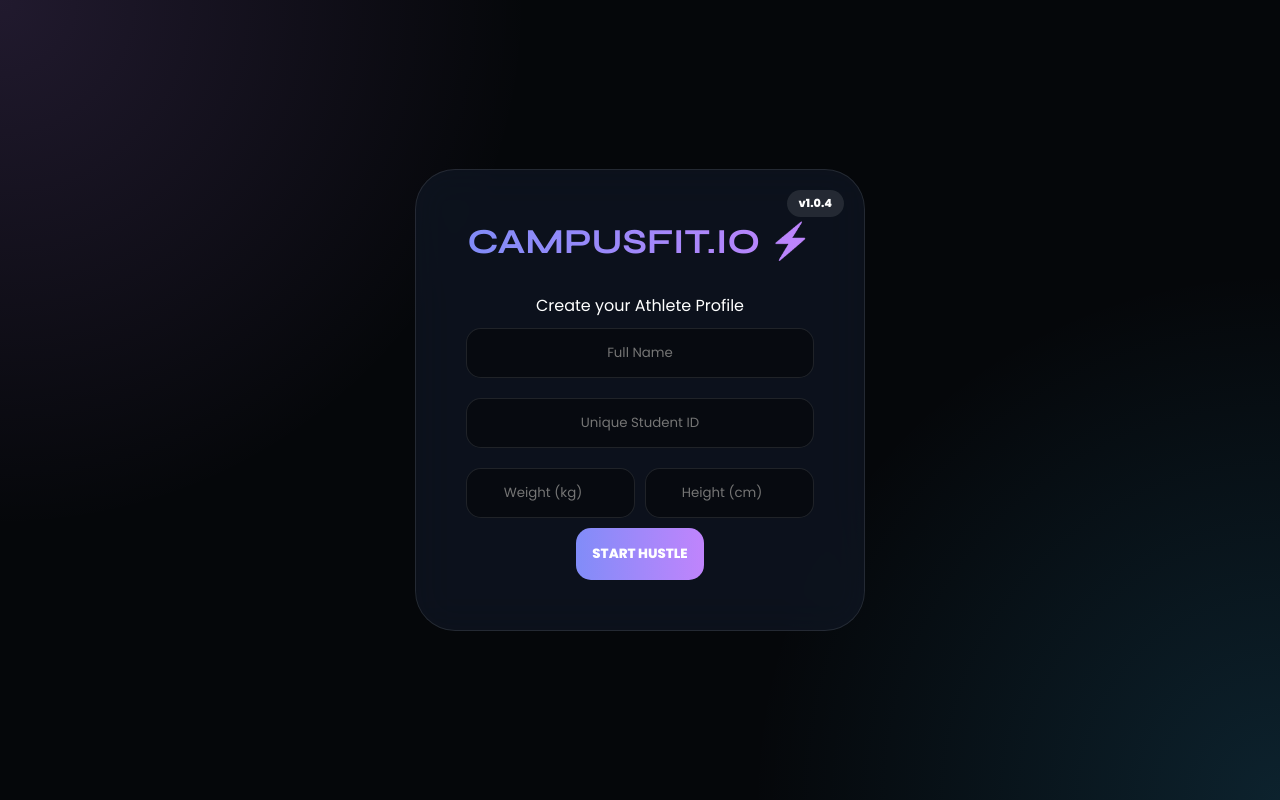
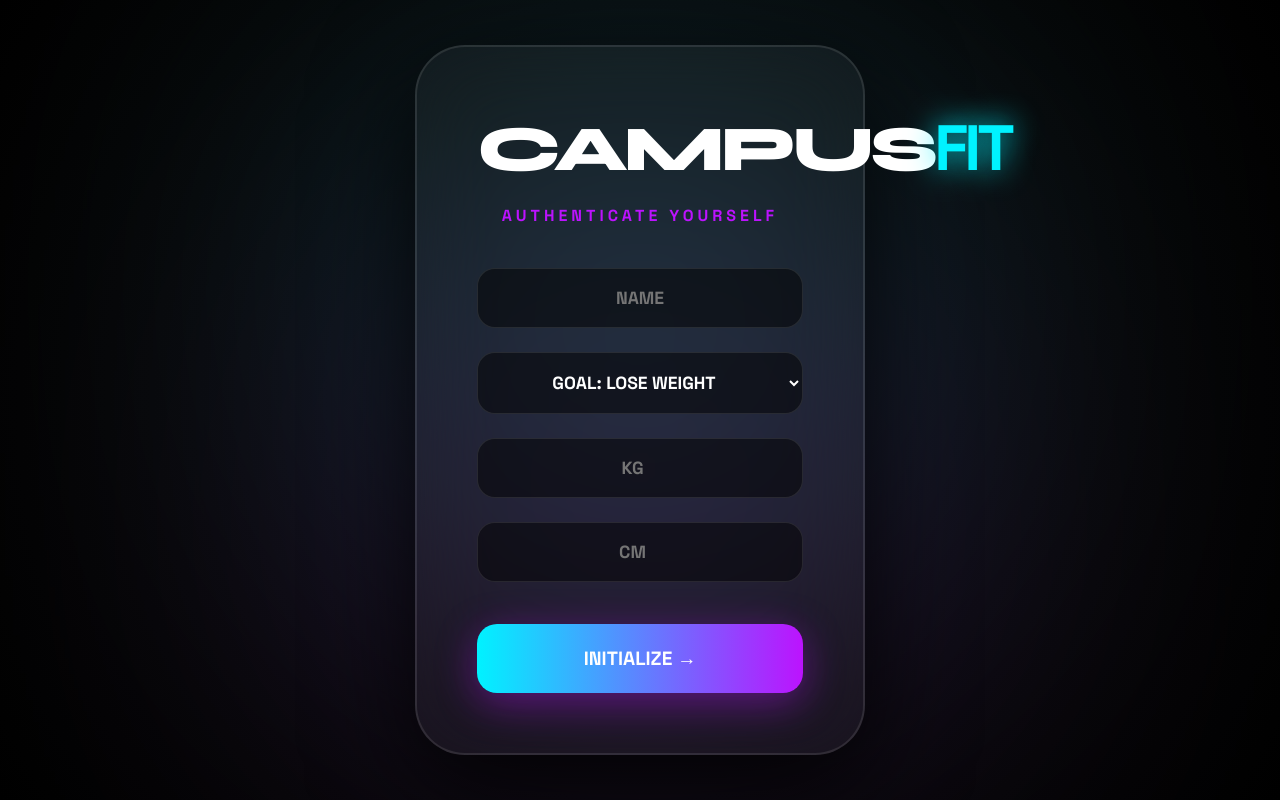
Before and after one commit to anushayk70/FSD-PROJECT, a React (Create React App) app in the folder fitness-frontend/: page / in a window 1280 px wide. Built offline with nearby package versions, Linux system fonts and the light colour scheme.

Commit message:
UI Overhaul: Huge fonts, Neon Syne typography, and Glowing Bento

```diff
--- a/fitness-frontend/src/App.css
+++ b/fitness-frontend/src/App.css
@@ -1,107 +1,83 @@
-@import url('https://fonts.googleapis.com/css2?family=Syne:wght@700;800&family=Poppins:wght@300;400;600&display=swap');
+@import url('https://fonts.googleapis.com/css2?family=Syne:wght@800&family=Space+Grotesk:wght@700&display=swap');
 
 :root {
-  --bg: #05070a;
-  --card-bg: rgba(17, 25, 40, 0.6);
-  --accent: #c084fc;
-  --blue: #38bdf8;
-  --green: #4ade80;
-  --orange: #fb923c;
+  --neon: #00f2ff;
+  --accent: #bc13fe;
+  --bg-black: #020205;
 }
 
-* { margin: 0; padding: 0; box-sizing: border-box; font-family: 'Poppins', sans-serif; }
+* { box-sizing: border-box; font-family: 'Space Grotesk', sans-serif; }
 
-body {
-  background-color: var(--bg);
-  background-image:
-    radial-gradient(circle at 0% 0%, rgba(192, 132, 252, 0.15) 0%, transparent 35%),
-    radial-gradient(circle at 100% 100%, rgba(56, 189, 248, 0.15) 0%, transparent 35%);
-  color: #fff;
-  min-height: 100vh;
-  overflow-x: hidden;
+body { background: var(--bg-black); color: #fff; margin: 0; overflow: hidden; }
+
+.App {
+  height: 100vh; display: flex; justify-content: center; align-items: center;
+  background: radial-gradient(circle at center, #111 0%, #000 100%);
 }
 
-/* --- Login Page --- */
-.login-screen {
-  display: flex; justify-content: center; align-items: center; height: 100vh;
+.blob-bg {
+  position: absolute; width: 600px; height: 600px;
+  background: linear-gradient(var(--neon), var(--accent));
+  filter: blur(150px); opacity: 0.2; z-index: 0;
 }
 
-.login-card {
-  background: var(--card-bg);
-  backdrop-filter: blur(20px);
-  padding: 50px;
-  border-radius: 40px;
-  border: 1px solid rgba(255,255,255,0.1);
-  width: 100%; max-width: 450px;
-  text-align: center;
-  position: relative;
+.glass-card {
+  z-index: 1; background: rgba(255, 255, 255, 0.04); backdrop-filter: blur(40px);
+  border: 2px solid rgba(255,255,255,0.1); border-radius: 50px;
+  padding: 60px; width: 450px; text-align: center;
+  box-shadow: 0 30px 100px rgba(0,0,0,0.9);
 }
 
-.badge {
-  position: absolute; top: 20px; right: 20px;
-  background: rgba(255,255,255,0.1); padding: 5px 12px;
-  border-radius: 20px; font-size: 0.7rem; font-weight: 700;
+.ultra-title {
+  font-family: 'Syne', sans-serif; font-size: 4rem; letter-spacing: -4px; margin: 0;
+}
+.ultra-title span { color: var(--neon); text-shadow: 0 0 30px var(--neon); }
+
+.vibe-text { color: var(--accent); font-weight: 700; letter-spacing: 4px; margin-bottom: 30px; }
+
+.btn-neon {
+  width: 100%; padding: 22px; margin-top: 30px; font-size: 1.2rem;
+  background: linear-gradient(90deg, var(--neon), var(--accent));
+  border: none; border-radius: 20px; color: #fff; font-weight: 800; cursor: pointer;
+  box-shadow: 0 10px 40px rgba(188, 19, 254, 0.4);
 }
 
-.login-card h1 {
-  font-family: 'Syne', sans-serif; font-size: 2.2rem;
-  background: linear-gradient(to right, #818cf8, #c084fc);
-  -webkit-background-clip: text; -webkit-text-fill-color: transparent;
-  margin-bottom: 30px;
+.stat-circle-huge {
+  width: 220px; height: 220px; border: 6px solid var(--neon); border-radius: 50%;
+  margin: 30px auto; display: flex; flex-direction: column; justify-content: center;
+  box-shadow: 0 0 40px rgba(0, 242, 255, 0.3);
 }
 
-/* --- Layout --- */
-.navbar { padding: 40px 20px; text-align: center; }
-.nav-content h1 { font-family: 'Syne', sans-serif; letter-spacing: -1px; }
-.user-stats-pill {
-  display: inline-block; background: rgba(255,255,255,0.05);
-  padding: 6px 15px; border-radius: 50px; margin-top: 10px; font-size: 0.8rem;
+.val-huge { font-family: 'Syne', sans-serif; font-size: 4.5rem; color: var(--neon); }
+
+.streak-badge-huge {
+  background: linear-gradient(90deg, #ff4500, #ff8c00); padding: 10px 25px;
+  border-radius: 50px; font-weight: 800; font-size: 1.1rem;
+  display: inline-block; margin-bottom: 25px; animation: pulse 1s infinite;
 }
 
-.dashboard {
-  display: grid;
-  grid-template-columns: repeat(auto-fit, minmax(240px, 1fr));
-  gap: 20px; max-width: 1200px; margin: 0 auto; padding: 20px;
+.hero-status {
+  font-family: 'Syne', sans-serif; font-size: 2.2rem; margin: 20px 0;
+  background: linear-gradient(to right, var(--neon), var(--accent));
+  -webkit-background-clip: text; -webkit-text-fill-color: transparent;
 }
 
-/* --- Cards --- */
-.card {
-  background: var(--card-bg);
-  backdrop-filter: blur(12px);
-  border-radius: 30px; border: 1px solid rgba(255,255,255,0.05);
-  padding: 30px; transition: all 0.4s ease;
-  text-align: center;
+.cheer-text { font-size: 1.3rem; font-style: italic; color: #a5b4fc; }
+
+.habit-btn-big {
+  width: 100%; padding: 20px; margin: 15px 0; font-size: 1.1rem;
+  background: transparent; border: 2px solid rgba(255,255,255,0.1);
+  border-radius: 20px; color: #fff; cursor: pointer; font-weight: 700;
 }
+.habit-btn-big.on { background: var(--accent); border-color: var(--accent); box-shadow: 0 0 25px var(--accent); }
 
-.card:hover { transform: translateY(-10px); border-color: var(--accent); }
+@keyframes pulse { 0% { transform: scale(1); } 50% { transform: scale(1.08); } 100% { transform: scale(1); } }
+.fade-in { animation: fadeIn 0.8s ease; }
+@keyframes fadeIn { from { opacity: 0; transform: translateY(30px); } to { opacity: 1; transform: translateY(0); } }
 
-.counter { font-family: 'Syne', sans-serif; font-size: 3.5rem; font-weight: 800; margin: 10px 0; }
-.status-text { font-size: 1.8rem; padding: 20px 0; }
-
-.water-card .counter { color: var(--blue); }
-.steps-card .counter { color: var(--green); }
-.cal-card .counter { color: var(--orange); }
-.status-card .counter { color: var(--accent); }
-
-/* --- Forms & Buttons --- */
-input {
-  width: 100%; padding: 14px; margin: 10px 0;
-  background: rgba(0,0,0,0.4); border: 1px solid rgba(255,255,255,0.1);
-  border-radius: 15px; color: #fff; text-align: center;
+/* Login Inputs */
+input, .nebula-select {
+  width: 100%; padding: 18px; margin: 12px 0; font-size: 1.1rem;
+  background: rgba(0,0,0,0.5); border: 1.5px solid rgba(255,255,255,0.1);
+  border-radius: 18px; color: #fff; text-align: center;
 }
-
-.input-group { display: flex; gap: 10px; }
-
-.btn-main {
-  background: linear-gradient(90deg, #818cf8, #c084fc); color: #fff;
-  border: none; padding: 16px; border-radius: 15px; font-weight: 800; cursor: pointer;
-}
-
-.btn-action {
-  background: rgba(255,255,255,0.05); border: 1px solid rgba(255,255,255,0.1);
-  color: #fff; padding: 10px; border-radius: 12px; cursor: pointer; margin-top: 10px; width: 100%;
-}
-
-.btn-action:hover { background: var(--accent); color: #000; }
-
-.error-msg { color: #ff4d4d; font-size: 0.8rem; font-weight: 700; margin-bottom: 10px; }
--- a/fitness-frontend/src/App.js
+++ b/fitness-frontend/src/App.js
@@ -2,116 +2,101 @@ import React, { useState } from 'react';
 import './App.css';
 
 function App() {
-  // User Profile States
-  const [user, setUser] = useState({ name: '', weight: '', height: '', id: '' });
-  const [isLoggedIn, setIsLoggedIn] = useState(false);
-  const [error, setError] = useState("");
+  const [page, setPage] = useState(0);
+  const [user, setUser] = useState({ name: '', weight: '', height: '', goal: 'LOSE', bmi: 0, category: '' });
+  const [data, setData] = useState({ sips: 0, steps: 0, junk: false, sleep: false });
+  const [report, setReport] = useState({ progress: '', note: '' });
 
-  // Fitness Tracker States
-  const [glasses, setGlasses] = useState(0);
-  const [steps, setSteps] = useState(0);
-  const [burned, setBurned] = useState(0);
-  const [status, setStatus] = useState("STABLE ⚖️");
-
-  const handleLogin = (e) => {
+  const calculateHealth = (e) => {
     e.preventDefault();
-    // Logic: In the future, Java will check if this ID is unique
-    if (user.id.length < 3) {
-      setError("ID TOO SHORT, BESTIE. 💀");
-    } else {
-      setIsLoggedIn(true);
-      setError("");
-    }
+    const bmiVal = (user.weight / ((user.height / 100) ** 2)).toFixed(1);
+    let cat = "";
+    if (bmiVal < 18.5) cat = "MALNOURISHED ⚠️";
+    else if (bmiVal < 24.9) cat = "RIGHT ON TRACK ✨";
+    else cat = "OBESE 📈";
+    setUser({ ...user, bmi: bmiVal, category: cat });
+    setPage(1);
   };
 
-  const calculateFitness = () => {
-    // Harris-Benedict influenced calculation
-    const weightFactor = user.weight / 70;
-    const caloriesBurned = (steps * 0.04) * weightFactor;
-    setBurned(caloriesBurned.toFixed(2));
-
-    // Weight Trend Logic
-    if (caloriesBurned > 400) {
-      setStatus("LOSING 🔥");
-    } else if (steps < 1500 && steps > 0) {
-      setStatus("GAINING 📈");
+  const generateReport = () => {
+    const burned = (data.steps * 0.04) * (user.weight / 70);
+    let progressMsg = "";
+    if (user.goal === "LOSE") {
+      progressMsg = burned > 300 && !data.junk ? "SHREDDING IT! 🔥" : "STAY FOCUSED 🛑";
     } else {
-      setStatus("STABLE ⚖️");
+      progressMsg = burned < 200 && data.sleep ? "GAINING MASS! 💪" : "HUSTLE HARDER ⚡️";
     }
+    const notes = ["Main character energy,", "You're literally glowing,", "Absolute legend behavior,", "Built different,"];
+    const randomNote = notes[Math.floor(Math.random() * notes.length)];
+    setReport({ progress: progressMsg, note: randomNote });
+    setPage(3);
   };
 
-  // --- LOGIN SCREEN VIEW ---
-  if (!isLoggedIn) {
-    return (
-      <div className="login-screen">
-        <form className="login-card" onSubmit={handleLogin}>
-          <div className="badge">v1.0.4</div>
-          <h1>CAMPUSFIT.IO ⚡️</h1>
-          <p>Create your Athlete Profile</p>
-
-          {error && <div className="error-msg">{error}</div>}
-
-          <input type="text" placeholder="Full Name" onChange={(e) => setUser({...user, name: e.target.value})} required />
-          <input type="text" placeholder="Unique Student ID" onChange={(e) => setUser({...user, id: e.target.value})} required />
-
-          <div className="input-group">
-            <input type="number" placeholder="Weight (kg)" onChange={(e) => setUser({...user, weight: e.target.value})} required />
-            <input type="number" placeholder="Height (cm)" onChange={(e) => setUser({...user, height: e.target.value})} required />
-          </div>
-
-          <button type="submit" className="btn-main">START HUSTLE</button>
-        </form>
-      </div>
-    );
-  }
-
-  // --- MAIN DASHBOARD VIEW ---
   return (
     <div className="App">
-      <nav className="navbar">
-        <div className="nav-content">
-          <h1>WELCOME, {user.name.toUpperCase()} 🦾</h1>
-          <div className="user-stats-pill">
-            ID: {user.id} • {user.weight}kg • {user.height}cm
+      <div className="blob-bg"></div>
+
+      {page === 0 && (
+        <div className="container fade-in">
+          <form className="glass-card" onSubmit={calculateHealth}>
+            <h1 className="ultra-title">CAMPUS<span>FIT</span></h1>
+            <p className="vibe-text">AUTHENTICATE YOURSELF</p>
+            <input type="text" placeholder="NAME" onChange={(e)=>setUser({...user, name: e.target.value})} required />
+            <select onChange={(e)=>setUser({...user, goal: e.target.value})} className="nebula-select">
+              <option value="LOSE">GOAL: LOSE WEIGHT</option>
+              <option value="GAIN">GOAL: GAIN WEIGHT</option>
+            </select>
+            <div className="row">
+              <input type="number" placeholder="KG" onChange={(e)=>setUser({...user, weight: e.target.value})} required />
+              <input type="number" placeholder="CM" onChange={(e)=>setUser({...user, height: e.target.value})} required />
+            </div>
+            <button className="btn-neon">INITIALIZE →</button>
+          </form>
+        </div>
+      )}
+
+      {page === 1 && (
+        <div className="container fade-in">
+          <div className="glass-card">
+            <h2 className="section-header">THE HUSTLE</h2>
+            <div className="stat-circle-huge">
+              <div className="val-huge">{(data.sips * 0.25).toFixed(2)}L</div>
+              <button className="add-btn-neon" onClick={()=>setData({...data, sips: data.sips+1})}>+ DRINK</button>
+            </div>
+            <input type="number" className="nebula-input" placeholder="ENTER STEPS" onChange={(e)=>setData({...data, steps: e.target.value})} />
+            <button className="btn-neon" onClick={()=>setPage(2)}>VIBE CHECK →</button>
           </div>
         </div>
-      </nav>
+      )}
 
-      <div className="dashboard">
-        {/* Card 1: Water */}
-        <div className="card water-card">
-          <h3>HYDRATION</h3>
-          <div className="counter">{glasses}</div>
-          <p>GLASSES</p>
-          <button className="btn-action" onClick={() => setGlasses(glasses + 1)}>+ SIP</button>
+      {page === 2 && (
+        <div className="container fade-in">
+          <div className="glass-card">
+            <h2 className="section-header">VIBE CHECK</h2>
+            <div className="habit-stack">
+              <button className={`habit-btn-big ${data.junk ? 'on' : ''}`} onClick={()=>setData({...data, junk: !data.junk})}>ATE JUNK? 🍟</button>
+              <button className={`habit-btn-big ${data.sleep ? 'on' : ''}`} onClick={()=>setData({...data, sleep: !data.sleep})}>8H SLEEP? 😴</button>
+            </div>
+            <button className="btn-neon" onClick={generateReport}>GET MY VIBE ✨</button>
+          </div>
         </div>
+      )}
 
-        {/* Card 2: Steps */}
-        <div className="card steps-card">
-          <h3>ACTIVITY</h3>
-          <div className="counter">{steps || 0}</div>
-          <input type="number" placeholder="Steps?" onChange={(e) => setSteps(e.target.value)} />
-          <button className="btn-action" onClick={calculateFitness}>CALCULATE</button>
+      {page === 3 && (
+        <div className="container fade-in">
+          <div className="glass-card final-glow">
+            <div className="streak-badge-huge">🔥 DAY 1 STREAK</div>
+            <div className="bmi-pill-neon">{user.category} (BMI: {user.bmi})</div>
+            <h1 className="hero-status">{report.progress}</h1>
+            <p className="cheer-text">"{report.note} {user.name.toUpperCase()}!"</p>
+            <div className="bento-grid">
+              <div className="bento-item"><h4>{data.steps}</h4><p>STEPS</p></div>
+              <div className="bento-item"><h4>{(data.sips*0.25).toFixed(1)}L</h4><p>WATER</p></div>
+            </div>
+            <button className="btn-restart" onClick={()=>setPage(1)}>RESET DAY</button>
+          </div>
         </div>
-
-        {/* Card 3: Calories */}
-        <div className="card cal-card">
-          <h3>BURNED</h3>
-          <div className="counter">{burned}</div>
-          <p>KCAL TOTAL</p>
-        </div>
-
-        {/* Card 4: Weight Status */}
-        <div className="card status-card">
-          <h3>STATUS</h3>
-          <div className="counter status-text">{status}</div>
-          <p>WEIGHT TREND</p>
-        </div>
-      </div>
-
-      <button className="btn-reset" onClick={() => window.location.reload()}>
-        LOGOUT & RESET
-      </button>
+      )}
     </div>
   );
 }
```
